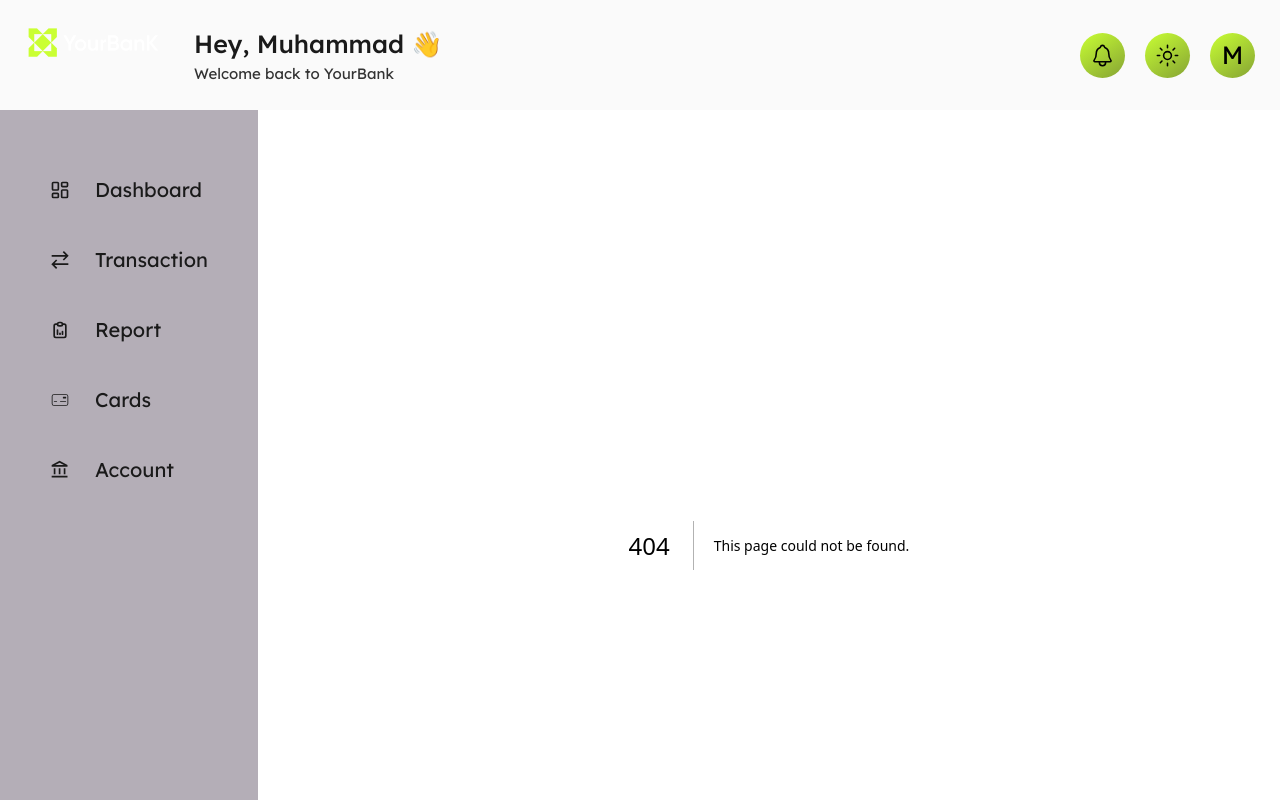
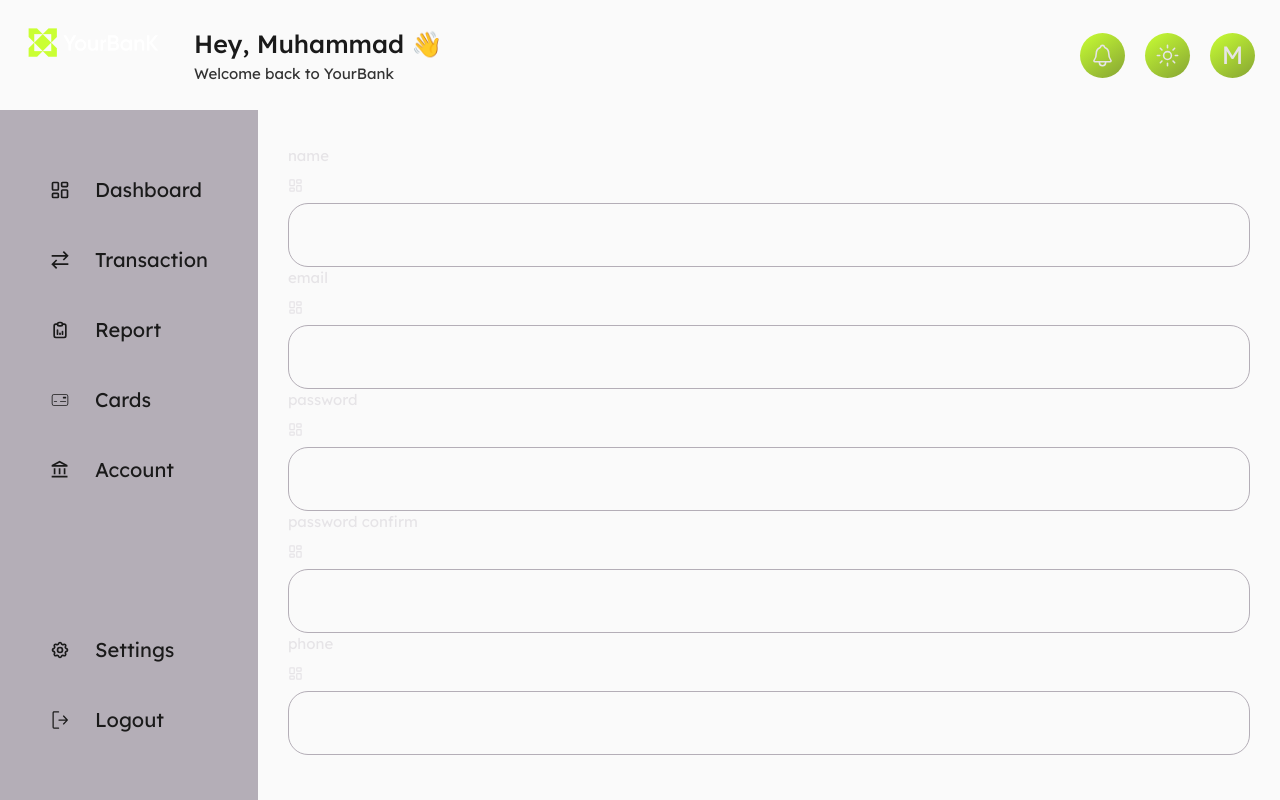
Before and after one commit to Muhammad0320/bank--f, a Next.js app: page /auth/signup in a window 1280 px wide. Before the commit this address had no page. Shown: the top 800 px of the page. Built offline with nearby package versions, Linux system fonts and the light colour scheme.

Commit message:
chore:  update page tsx

```diff
--- /dev/null
+++ b/src/app/(content)/auth/signup/page.tsx
@@ -0,0 +1,15 @@
+import Input from '../../../../../components/UI/Input';
+
+const FormPage = () => {
+  return (
+    <div>
+      <Input id="name" label="name" type="string" />
+      <Input id="email" label="email" type="email" />
+      <Input id="password" label=" password" type="password" />
+      <Input id="passwordConfirm" label="password confirm" type="password" />
+      <Input id="phone" label="phone" type="number" />
+    </div>
+  );
+};
+
+export default FormPage;
```
